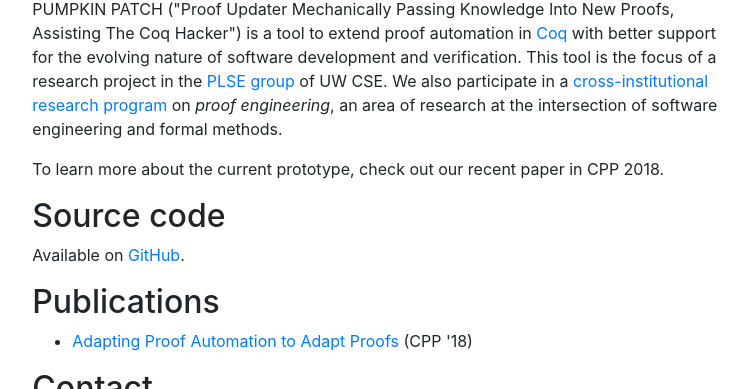
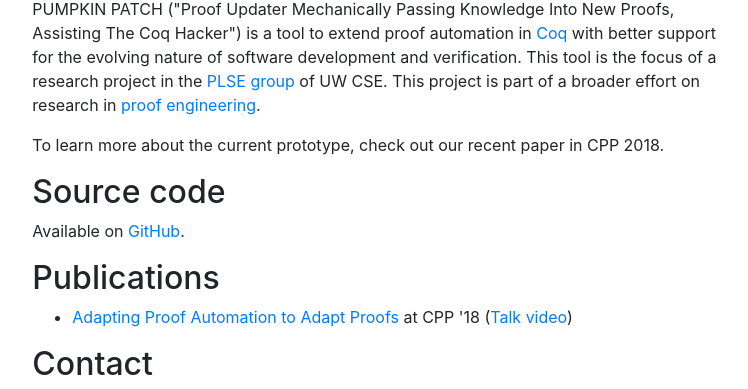
Before and after one commit to uwplse/PUMPKIN-PATCH, a plain HTML site: page www/index.html in a window 1280 px wide. Shown: the part 420-809 px from the top of the page, without its empty margins (256-1004 px from the left). Drawn offline with nearby package versions, Linux system fonts and the light colour scheme.

Commit message:
Fix reference to proof engineering

```diff
--- a/www/index.html
+++ b/www/index.html
@@ -54,7 +54,7 @@
                 <p class="lead">A tool for proof repair</p>
                 <div class="logo"><img src="logo.svg" title="Project logo, derived from an image created by Twitter (CC BY 4.0)" /></div>
 
-                <p>PUMPKIN PATCH ("Proof Updater Mechanically Passing Knowledge Into New Proofs, Assisting The Coq Hacker") is a tool to extend proof automation in <a href="https://coq.inria.fr/">Coq</a> with better support for the evolving nature of software development and verification. This tool is the focus of a research project in the <a href="http://uwplse.org">PLSE group</a> of UW CSE. We also participate in a <a href="http://proofengineering.org/">cross-institutional research program</a> on <em>proof engineering</em>, an area of research at the intersection of software engineering and formal methods.</p>
+                <p>PUMPKIN PATCH ("Proof Updater Mechanically Passing Knowledge Into New Proofs, Assisting The Coq Hacker") is a tool to extend proof automation in <a href="https://coq.inria.fr/">Coq</a> with better support for the evolving nature of software development and verification. This tool is the focus of a research project in the <a href="http://uwplse.org">PLSE group</a> of UW CSE. This project is part of a broader effort on research in <a href="http://proofengineering.org/">proof engineering</a>.</p>
 
                 <p>To learn more about the current prototype, check out our recent paper in CPP 2018.</p>
 
@@ -63,7 +63,7 @@
 
                 <h2>Publications</h2>
                 <ul>
-                    <li><a href="cpp18.pdf">Adapting Proof Automation to Adapt Proofs</a> (CPP '18)</li>
+                    <li><a href="cpp18.pdf">Adapting Proof Automation to Adapt Proofs</a> at CPP '18 (<a href="http://www.youtube.com/watch?v=p-V9oerg5DU">Talk video</a>)</li>
                 </ul>
 
                 <h2>Contact</h2>
```
